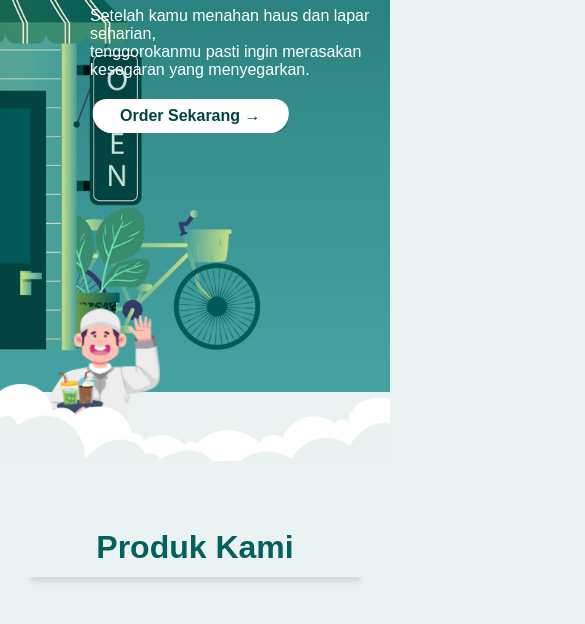
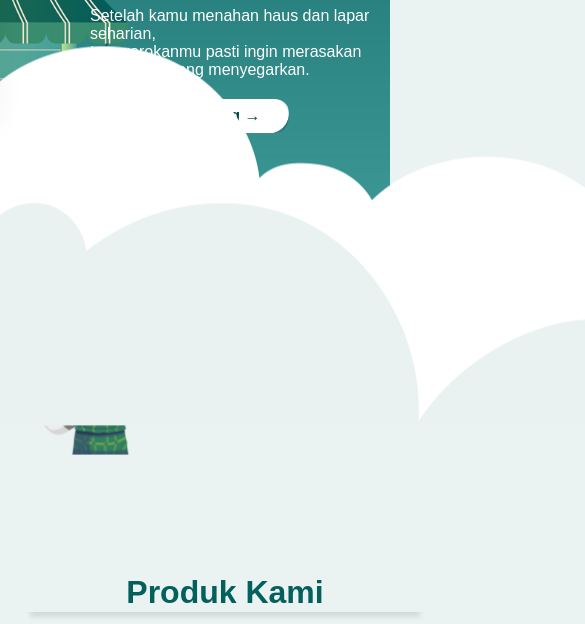
Before and after one commit to Framzy/Kedai-Takjil.github.io, a plain HTML site: page index.html in a window 390 px wide. Shown: the part 408-1032 px from the top of the page, 585 px wide, since content can reach past the window. Drawn offline with Linux system fonts and the light colour scheme.

Commit message:
Update style.css

```diff
--- a/style.css
+++ b/style.css
@@ -31,7 +31,7 @@ body {
     font-size: 1.25rem;
     background-color: #111;
     height: 55px;
-    width: 100vw;
+    width: 100%;
 }
 
 .logo img {
@@ -303,12 +303,10 @@ nav {
 /* --------- Home Form -------- */
 .home-body {
     overflow-x: hidden;
-    width:100vw;
 }
 
 .row {
     height: 800px;
-    width:100vw;
     display: flex;
     align-items: center;
     justify-content: flex-end;
@@ -332,9 +330,6 @@ nav {
     bottom: -110px;
 }
 
-.row>.awan img {
-    width: 100%;
-}
 
 .row>.lentera {
     position: absolute;
@@ -348,26 +343,9 @@ nav {
 
 }
 
-@media only screen and (max-width: 1200px) {
-    .home-body {
-    overflow-x: hidden;
-    width:100vw;
-}
-
-.row {
-    overflow-x: hidden;
-    height: 800px;
-    width:100vw;
-    display: flex;
-    align-items: center;
-    justify-content: flex-end;
-    background: url('images/home/background2.jpg');
-    background-position: center;
-    background-size: cover;
-    background-repeat: repeat;
-}
+@media only screen and (max-width: 1300px) {
     .row>.orang {
-        bottom: -10px;
+        bottom: 10px;
         transition: transform 0.1s;
     }
 
@@ -388,21 +366,20 @@ nav {
     .row>.awan {
         position: absolute;
         width: 100%;
-        transform: translateY(-100%);
+        bottom: -70px;
     }
 
     .small-container .title {
         text-align: center;
-        margin: 0 auto 50px;
-        /* position: relative; */
-        width: auto;
+        margin: 0px 20px 0px 0px;
+        width: 100%;
         line-height: 40px;
-        color: #fff;
-        -webkit-box-shadow: 0px 10px 8px -10px #fff;
-        -moz-box-shadow: 0px 10px 8px -10px #fff;
-        box-shadow: 0px 10px 8px -10px #fff;
-        background-color: #04605D;
-        padding: 10px;
+        color: #04605D;
+        -webkit-box-shadow: 0px 10px 5px -5px rgba(0, 0, 0, 0.1);
+        -moz-box-shadow: 0px 10px 5px -5px rgba(0, 0, 0, 0.1);
+        box-shadow: 0px 10px 5px -5px rgba(0, 0, 0, 0.1);
+        background-color: #EAF3F2;
+        margin-top: 55px;
     }
 
     .title-underline {
@@ -415,16 +392,7 @@ nav {
         background-color: #024442;
         opacity: 0.1;
     }
-
-    .information h3 {
-        text-decoration: none;
-        color: #024442;
-        font-size: 14px;
-        height: 80px;
-    }
-}
-
-
+}
 
 @media only screen and (max-width: 600px) {
     .row>.orang {
@@ -446,38 +414,7 @@ nav {
     .row>.awan {
         position: absolute;
         width: 100%;
-    }
-
-    .small-container .title {
-        text-align: center;
-        margin: 0 auto 50px;
-        /* position: relative; */
-        width: auto;
-        line-height: 40px;
-        color: #fff;
-        -webkit-box-shadow: 0px 10px 8px -10px #fff;
-        -moz-box-shadow: 0px 10px 8px -10px #fff;
-        box-shadow: 0px 10px 8px -10px #fff;
-        background-color: #04605D;
-        padding: 10px;
-    }
-
-    .title-underline {
-        display: block;
-        width: 100px;
-        margin: 0 auto;
-        height: 1px;
-        margin-top: -50px;
-        margin-bottom: 50px;
-        background-color: #024442;
-        opacity: 0.1;
-    }
-
-    .information h3 {
-        text-decoration: none;
-        color: #024442;
-        font-size: 14px;
-        height: 80px;
+        transform: translateY(-20%);
     }
 
 }
@@ -561,14 +498,7 @@ nav {
     align-items: center;
 }
 
-.information h3 {
-    text-decoration: none;
-    color: #024442;
-    margin-right: 20px;
-
-}
-
-.information .full-product {
+.information>h3 .full-product {
     text-decoration: none;
     color: #024442;
     margin-right: 20px;
@@ -601,14 +531,15 @@ nav {
 .small-container .title {
     text-align: center;
     margin: 0 auto 50px;
-    width: auto;
+    /* position: relative; */
+    width: 400px;
     line-height: 40px;
     color: #04605D;
     -webkit-box-shadow: 0px 10px 5px -5px rgba(0, 0, 0, 0.1);
     -moz-box-shadow: 0px 10px 5px -5px rgba(0, 0, 0, 0.1);
     box-shadow: 0px 10px 5px -5px rgba(0, 0, 0, 0.1);
     background-color: #EAF3F2;
-    padding: 10px;
+    margin-top: 55px;
 }
 
 .title-underline {
```
